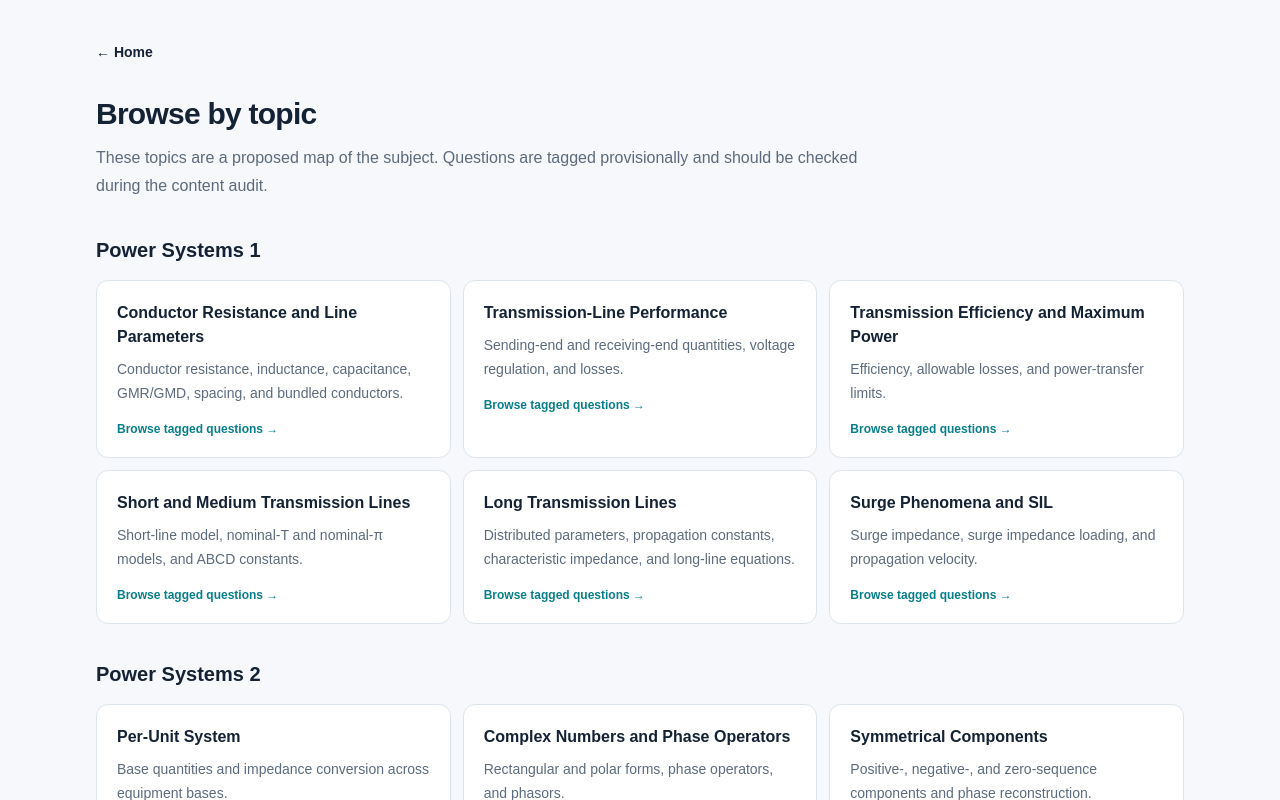
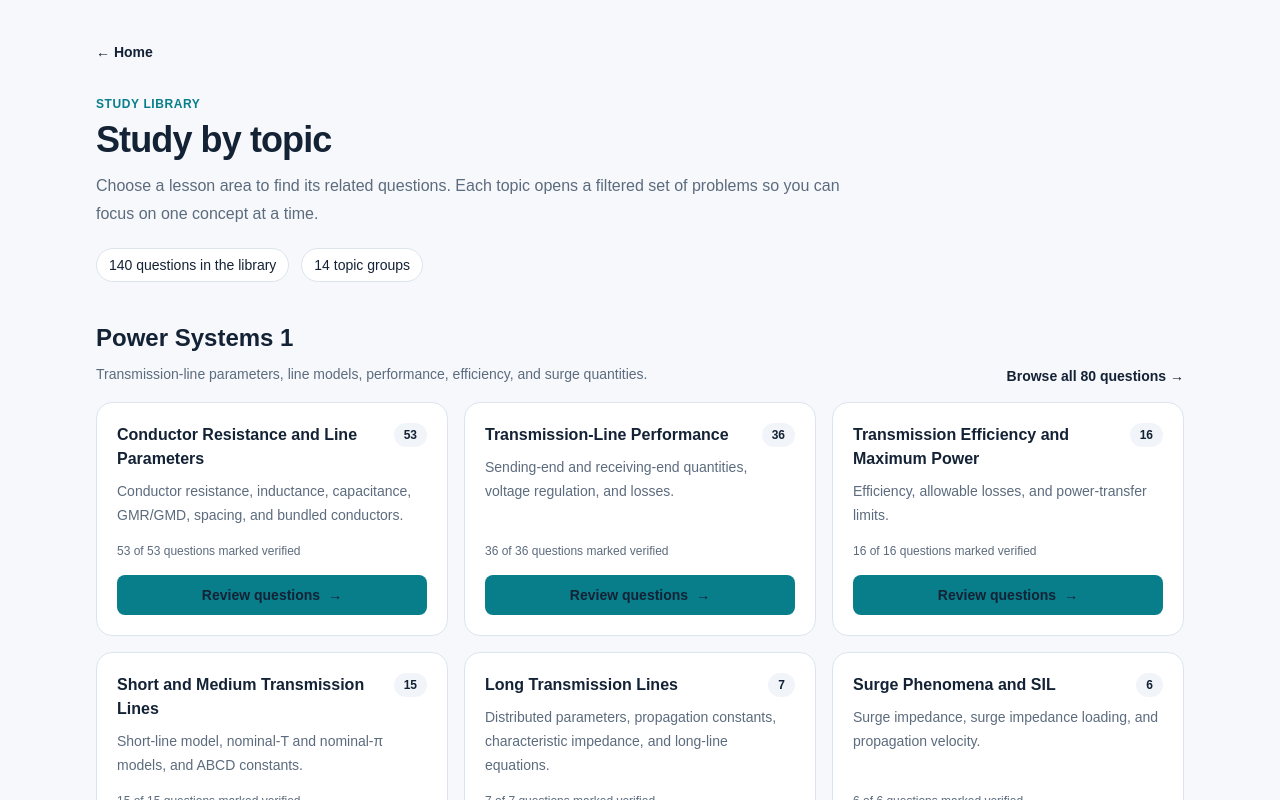
Before and after one commit to valeriovlad13-del/power-systems-lab, a Next.js app: page /topics in a window 1280 px wide. Shown: the top 800 px of the page. Built offline with nearby package versions, Linux system fonts and the light colour scheme.

Commit message:
Organize question library by course and topic

```diff
--- a/app/topics/page.tsx
+++ b/app/topics/page.tsx
@@ -1,22 +1,64 @@
 import Link from "next/link";
+import { problems } from "@/content/problems";
 import { topics } from "@/content/topics";
 
+const courses = [
+  { id: "power-systems-1", title: "Power Systems 1", description: "Transmission-line parameters, line models, performance, efficiency, and surge quantities." },
+  { id: "power-systems-2", title: "Power Systems 2", description: "Per-unit calculations, phasors, symmetrical components, sequence networks, and fault analysis." },
+];
+
 export default function TopicsPage() {
-  const grouped = [{ id: "power-systems-1", title: "Power Systems 1" }, { id: "power-systems-2", title: "Power Systems 2" }];
-
   return (
     <main className="mx-auto max-w-6xl px-5 py-10 sm:px-8">
       <Link href="/" className="text-sm font-semibold text-[var(--accent)]">← Home</Link>
-      <h1 className="mt-8 text-3xl font-bold tracking-tight">Browse by topic</h1>
-      <p className="mt-3 max-w-3xl leading-7 text-[var(--muted)]">These topics are a proposed map of the subject. Questions are tagged provisionally and should be checked during the content audit.</p>
-      {grouped.map((course) => <section key={course.id} className="mt-9">
-        <h2 className="text-xl font-bold">{course.title}</h2>
-        <div className="mt-4 grid gap-3 sm:grid-cols-2 lg:grid-cols-3">
-          {topics.filter((topic) => topic.courseId === course.id).map((topic) => <Link key={topic.id} href={`/problems?course=${course.id}&topic=${topic.id}`} className="rounded-xl border border-[var(--border)] bg-white p-5 transition hover:border-[var(--accent)] hover:shadow-sm">
-            <h3 className="font-semibold">{topic.title}</h3><p className="mt-2 text-sm leading-6 text-[var(--muted)]">{topic.description}</p><p className="mt-4 text-xs font-semibold text-[var(--accent)]">Browse tagged questions →</p>
-          </Link>)}
-        </div>
-      </section>)}
+      <p className="mt-8 text-xs font-semibold uppercase tracking-wider text-[var(--accent)]">Study library</p>
+      <h1 className="mt-2 text-3xl font-bold tracking-tight sm:text-4xl">Study by topic</h1>
+      <p className="mt-3 max-w-3xl leading-7 text-[var(--muted)]">
+        Choose a lesson area to find its related questions. Each topic opens a filtered set of problems so you can focus on one concept at a time.
+      </p>
+      <div className="mt-5 flex flex-wrap gap-3 text-sm">
+        <span className="rounded-full border border-[var(--border)] bg-white px-3 py-1.5">{problems.length} questions in the library</span>
+        <span className="rounded-full border border-[var(--border)] bg-white px-3 py-1.5">{topics.length} topic groups</span>
+      </div>
+      {courses.map((course) => {
+        const courseTopics = topics.filter((topic) => topic.courseId === course.id);
+        const courseProblems = problems.filter((problem) => problem.courseId === course.id);
+        return (
+          <section key={course.id} className="mt-10">
+            <div className="flex flex-wrap items-end justify-between gap-3">
+              <div>
+                <h2 className="text-2xl font-bold">{course.title}</h2>
+                <p className="mt-2 max-w-2xl text-sm leading-6 text-[var(--muted)]">{course.description}</p>
+              </div>
+              <Link href={`/problems?course=${course.id}`} className="text-sm font-semibold text-[var(--accent)] hover:underline">
+                Browse all {courseProblems.length} questions →
+              </Link>
+            </div>
+            <div className="mt-4 grid gap-4 sm:grid-cols-2 lg:grid-cols-3">
+              {courseTopics.map((topic) => {
+                const topicProblems = problems.filter((problem) => problem.courseId === topic.courseId && problem.topicIds.includes(topic.id));
+                const verifiedCount = topicProblems.filter((problem) => problem.verificationStatus === "verified").length;
+                return (
+                  <article key={topic.id} className="flex h-full flex-col rounded-2xl border border-[var(--border)] bg-white p-5 transition hover:border-[var(--accent)] hover:shadow-sm">
+                    <div className="flex items-start justify-between gap-3">
+                      <h3 className="font-semibold leading-6">{topic.title}</h3>
+                      <span className="shrink-0 rounded-full bg-slate-100 px-2.5 py-1 text-xs font-semibold">{topicProblems.length}</span>
+                    </div>
+                    <p className="mt-2 flex-1 text-sm leading-6 text-[var(--muted)]">{topic.description}</p>
+                    <p className="mt-4 text-xs text-[var(--muted)]">{verifiedCount} of {topicProblems.length} questions marked verified</p>
+                    <Link href={`/problems?course=${topic.courseId}&topic=${topic.id}`} className="mt-4 inline-flex items-center justify-center rounded-lg bg-[var(--accent)] px-4 py-2.5 text-sm font-semibold text-white hover:opacity-90">
+                      Review questions <span aria-hidden="true" className="ml-2">→</span>
+                    </Link>
+                  </article>
+                );
+              })}
+            </div>
+          </section>
+        );
+      })}
+      <p className="mt-8 rounded-xl border border-[var(--border)] bg-slate-50 p-4 text-sm leading-6 text-[var(--muted)]">
+        Note: a question may support more than one topic, so topic counts can overlap and should not be added together to calculate the library total.
+      </p>
     </main>
   );
 }
```
